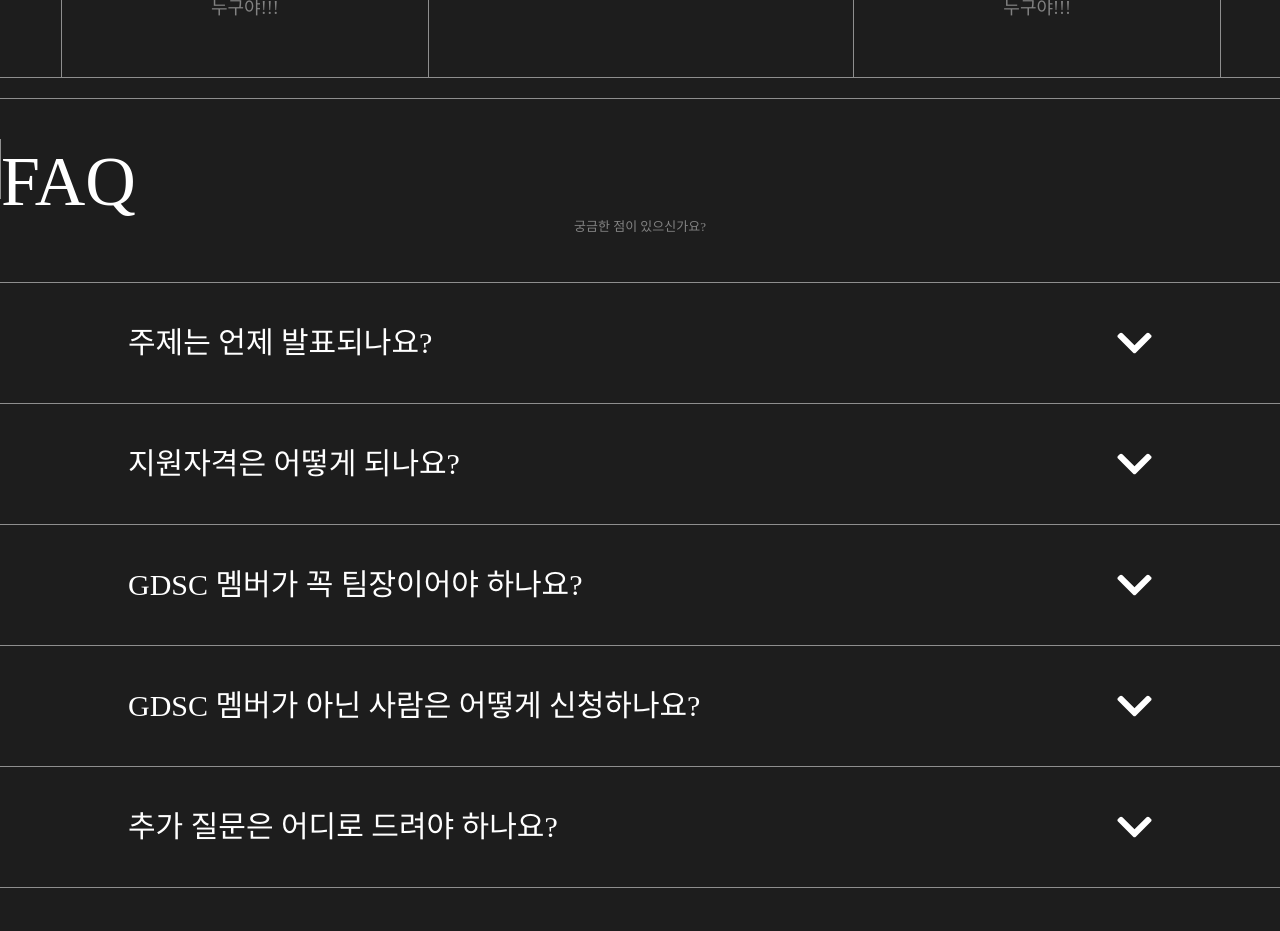
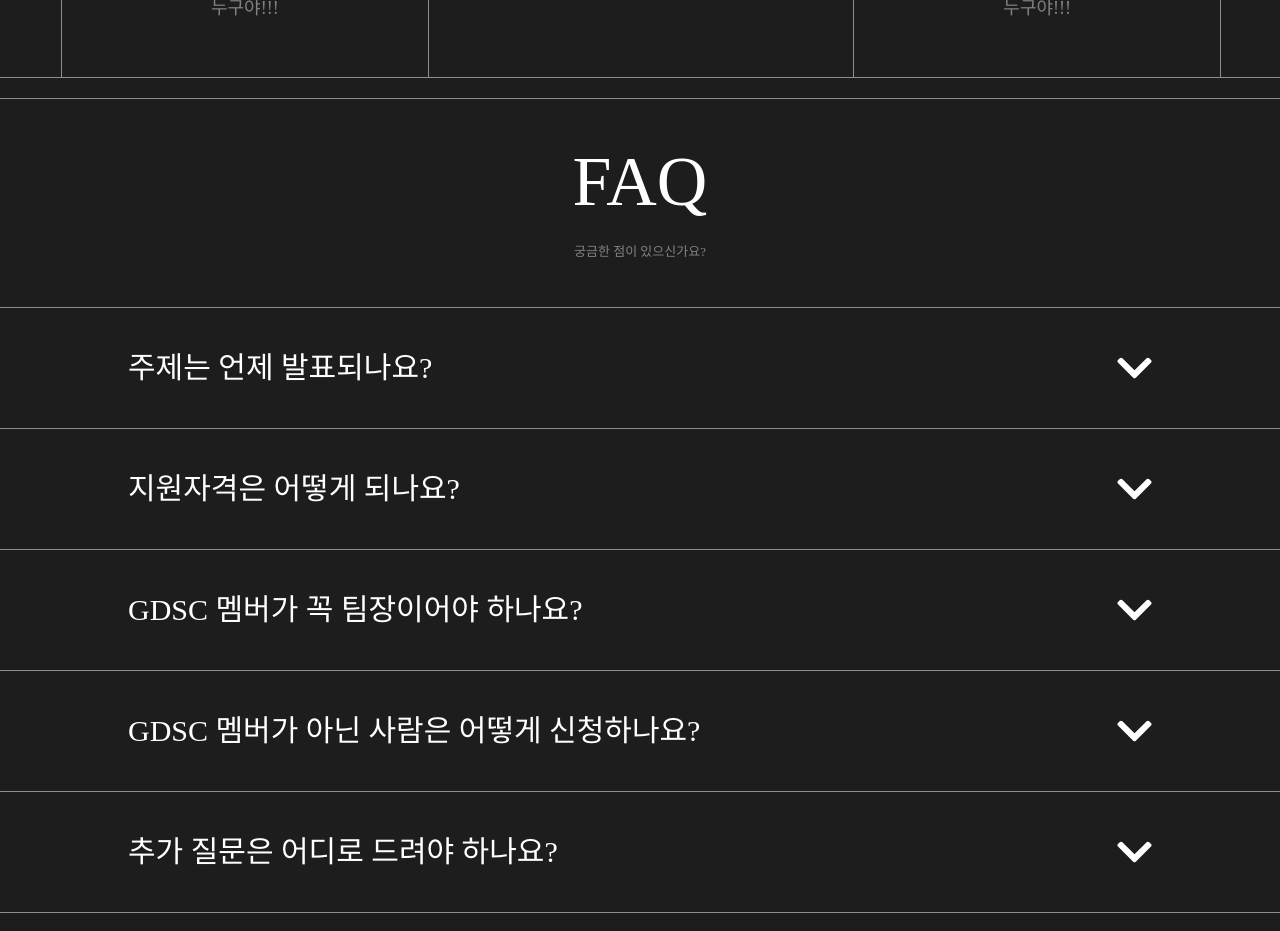
Before and after one commit to ottl-seo/gdsckoreahackathon2022.github.io, a React (Create React App) app: page /#/prize in a window 1280 px wide. Shown: the part 2420-3351 px from the top of the page. Built offline with nearby package versions, Linux system fonts and the light colour scheme; a web font is replaced by a local one.

Commit message:
class name변경

```diff
--- a/src/pages/Prize/index.jsx
+++ b/src/pages/Prize/index.jsx
@@ -60,7 +60,7 @@ const Wrapper = styled.div`
       text-align: center;
     }
 
-    .title {
+    .faq-title {
       font-size: 70px;
       line-height: 85px;
       color: white;
@@ -104,7 +104,7 @@ const Index = () => {
       <div className="space" />
       <Fade duration={2000}>
         <div className="prize-qna-head wrapper-border">
-          <p className="title">FAQ</p>
+          <p className="faq-title">FAQ</p>
           <p className="sub">궁금한 점이 있으신가요?</p>
         </div>
       </Fade>
```
